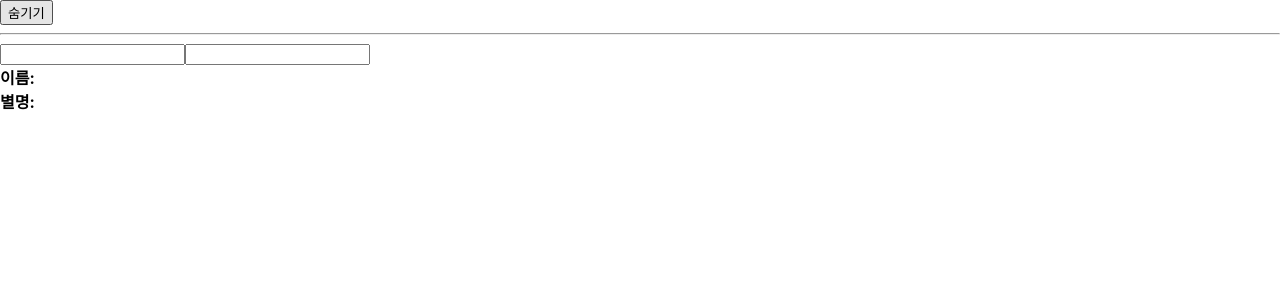
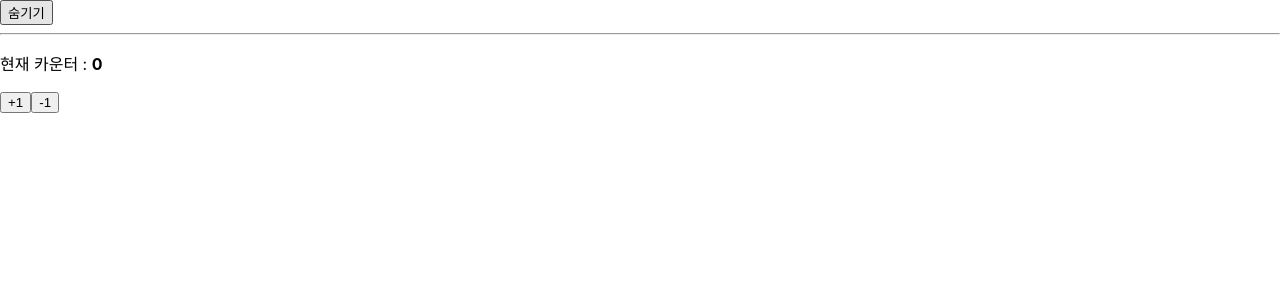
Before and after one commit to poohoot-play/react-hooks-tutorial, a React (Create React App) app: page / in a window 1280 px wide. Both pictures are taken after a click on the button "보이기". Shown: the top 300 px of the page. Built offline with nearby package versions, Linux system fonts and the light colour scheme.

Commit message:
useReducer 카운터 구현

```diff
--- a/src/App.tsx
+++ b/src/App.tsx
@@ -1,7 +1,8 @@
 import {useState} from 'react';
 // import UseStateCounter from "./useStateCounter"; // #1 useState 하나 사용
 // import UseStateInfo from "./useStateInfo"; // #2 useState 여러번 사용
-import UseEffectInfo from "./useEffectInfo"; // #3 useEffect
+// import UseEffectInfo from './useEffectInfo'; // #3 useEffect
+import UseReducerCounter from './useReducerCounter'; // #4 useReducer
 
 const App = () => {
   const [visible, setVisible] = useState(false);
@@ -16,8 +17,11 @@
       <hr/>
         {/* <UseStateCounter/>
         <UseStateInfo/> */}
-        {visible && <UseEffectInfo/>}
+        {/* {visible && <UseEffectInfo/>} */}
+        {visible && <UseReducerCounter/>}
     </>
+
+
   );
 }
 
--- /dev/null
+++ b/src/useReducerCounter.tsx
@@ -0,0 +1,25 @@
+import { useReducer } from "react";
+
+function reducer(state:any, action:any){
+    // action.type에 따라 다른 작업 수행
+    switch(action.type){
+        case 'INCREMENT':
+            return { value:state.value + 1};
+        case 'DECREMENT':
+            return { value:state.value - 1};
+        default :
+            return state;
+    }
+}
+
+const Counter = () => {
+    const [state, dispatch] = useReducer(reducer, {value:0});
+
+    return <div>
+        <p>현재 카운터 : <b>{state.value}</b></p>
+        <button onClick={()=>dispatch({type:'INCREMENT'})}>+1</button>
+        <button onClick={()=>dispatch({type:'DECREMENT'})}>-1</button>
+    </div>
+}
+
+export default Counter;
```
Also changed, not shown: 1 other file (tests, documents, lock files or other folders).
